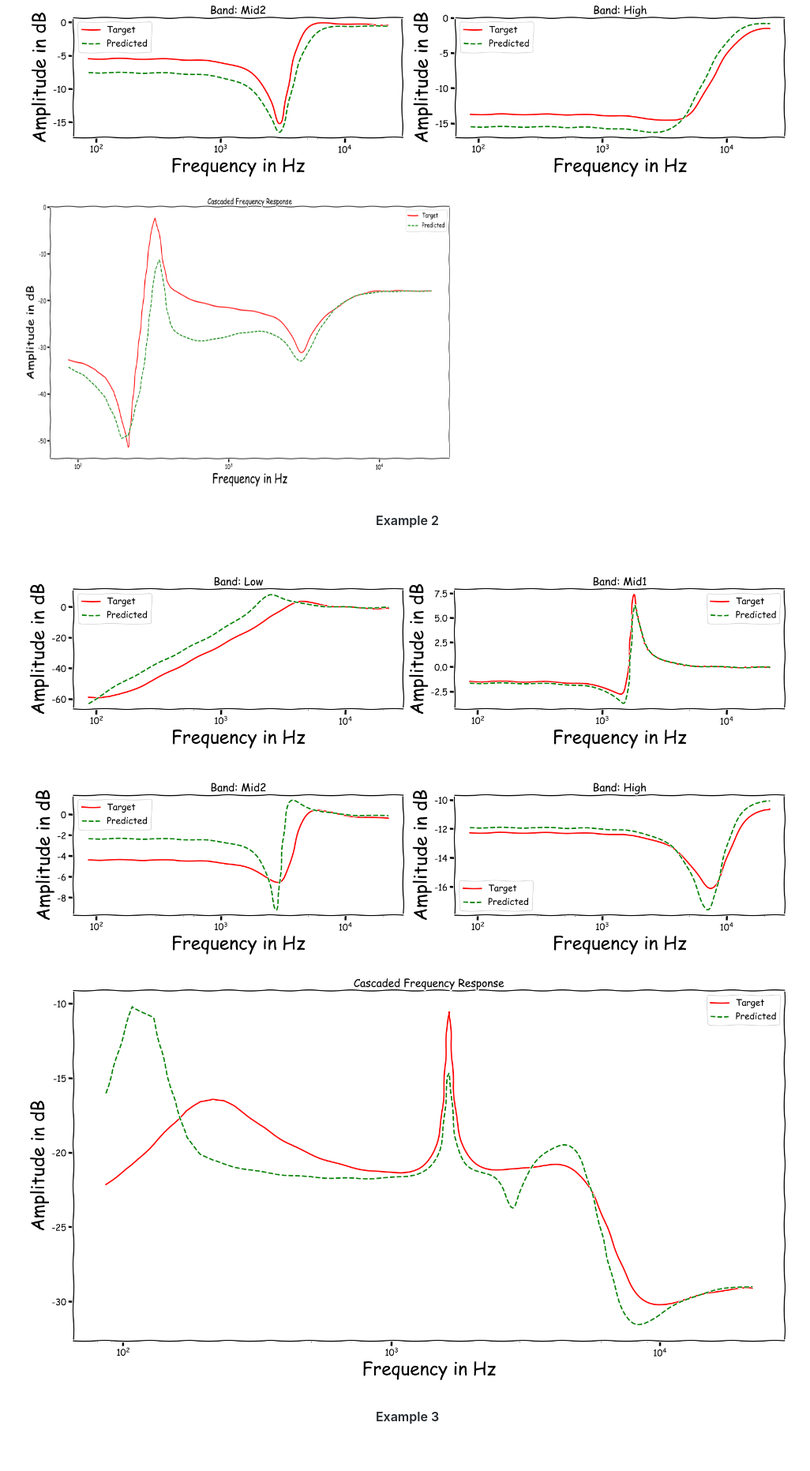
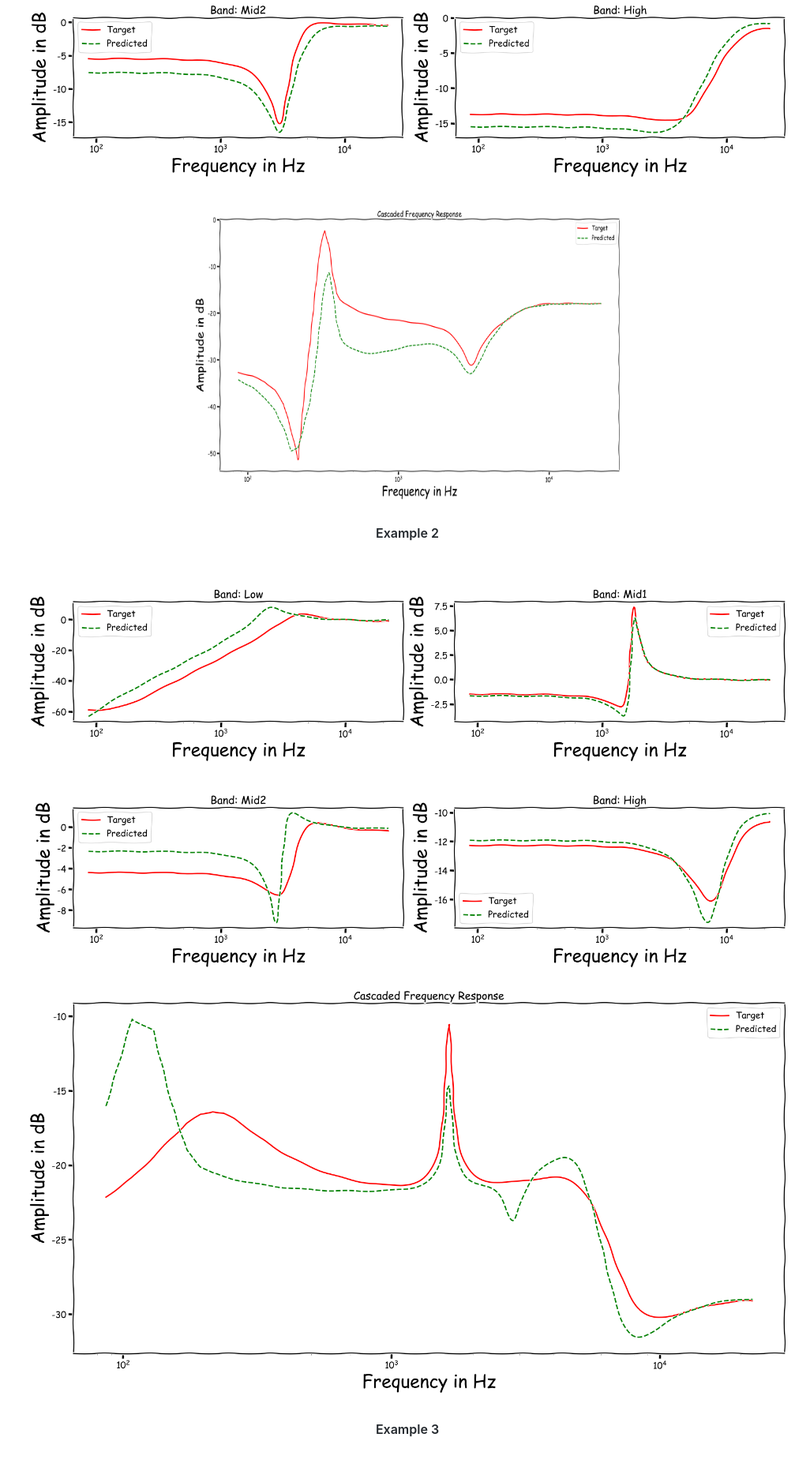
Before and after one commit to Js-Mim/sp-demo, a Jekyll site: the page built from index.md, in a window 1280 px wide. Shown: the part 798-2661 px from the top of the page at 79% size, without its empty margins (124-1150 px from the left). Built offline with Jekyll 4.4.1, drawn with Linux system fonts in a browser that asks for light colours; comment, search, counter and statistics services are not loaded.

Commit message:
trying center

```diff
--- a/index.md
+++ b/index.md
@@ -13,7 +13,7 @@ Using speech signals from test sub-set we compute a couple frequency responses f
 <p align="center"> <b>Example 1</b></p>
 
 ![Example 1](https://raw.githubusercontent.com/Js-Mim/sp-demo/master/figures/f_r_a.png)
-<img class="center" src="https://raw.githubusercontent.com/Js-Mim/sp-demo/master/figures/f_r_a_cs.png" width="550" height="383" />
+<p align="center"> <img class="center" src="https://raw.githubusercontent.com/Js-Mim/sp-demo/master/figures/f_r_a_cs.png" width="550" height="383" /> </p>
 
 
 <p align="center"> <b>Example 2</b></p>
```
